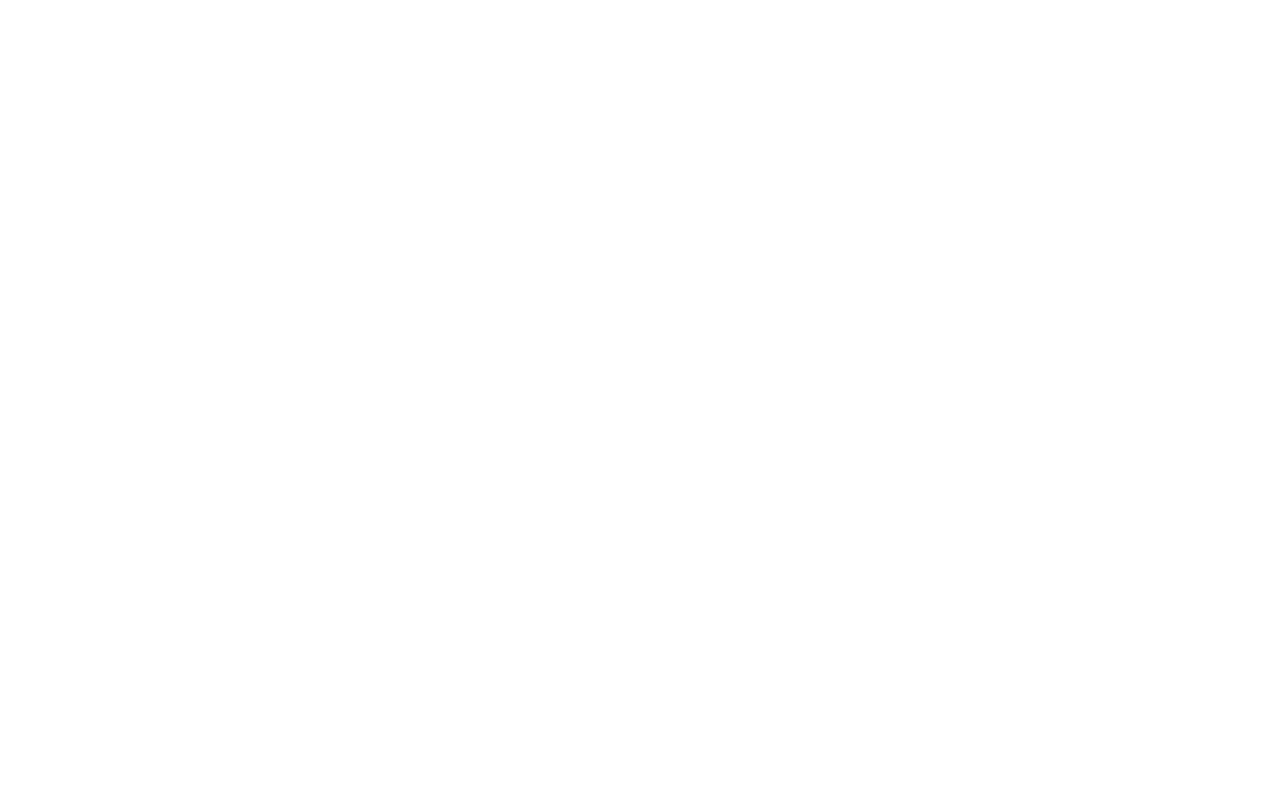
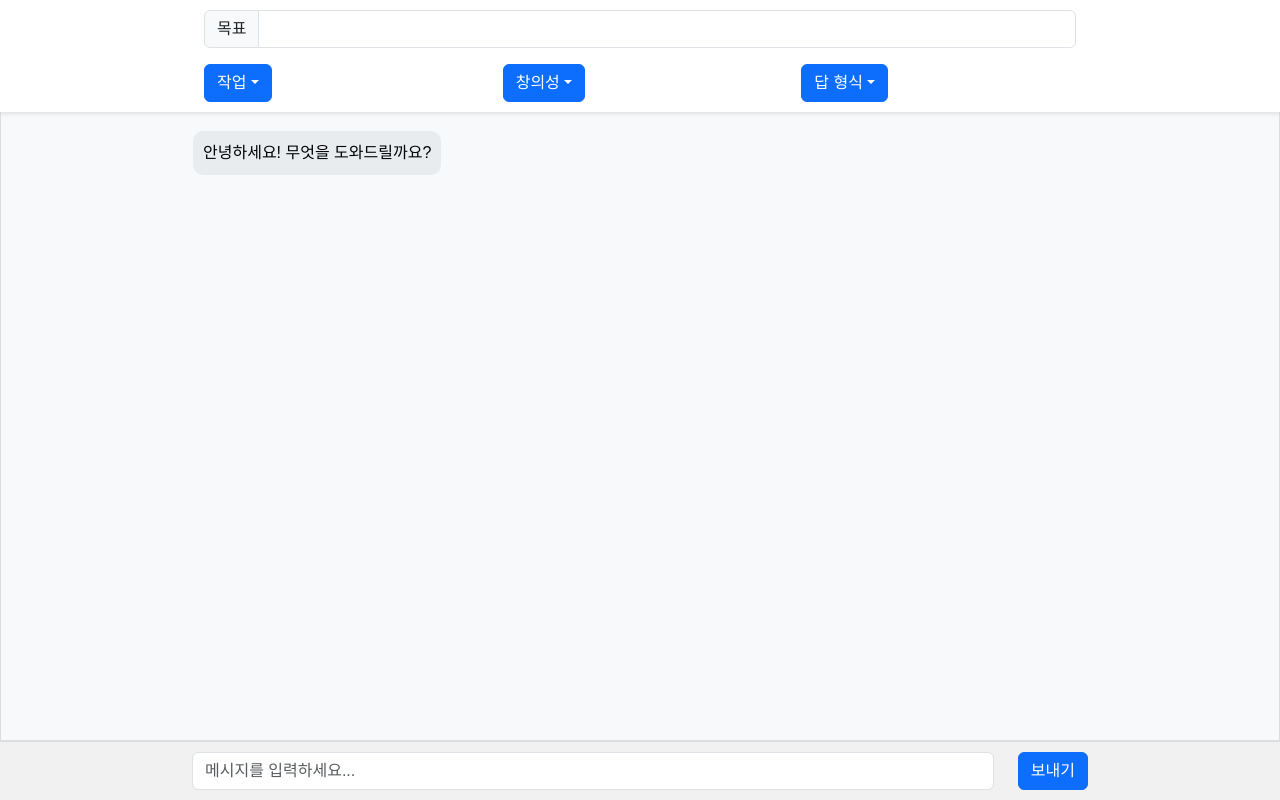
Before and after one commit to junwon515/personalized-chatbot-web, a Next.js app: page / in a window 1280 px wide. Built offline with nearby package versions, Linux system fonts and the light colour scheme.

Commit message:
design: 메인 페이지 및 상단 레이아웃 디자인

```diff
--- a/app/layout.js
+++ b/app/layout.js
@@ -1,5 +1,7 @@
+import 'bootstrap/dist/css/bootstrap.min.css';
 import localFont from "next/font/local";
 import "./globals.css";
+import CustomSetting from './ui/custom-setting';
 
 const geistSans = localFont({
   src: "./fonts/GeistVF.woff",
@@ -21,6 +23,9 @@
   return (
     <html lang="ko">
       <body className={`${geistSans.variable} ${geistMono.variable}`}>
+        <header>
+          <CustomSetting />
+        </header>
         {children}
       </body>
     </html>
--- a/app/page.js
+++ b/app/page.js
@@ -1,7 +1,74 @@
+"use client";
+
+import { useState, useRef, useEffect } from "react";
+import { Form, Button, Container, Row, Col } from "react-bootstrap";
+import styles from "./page.module.css";
+
 export default function Home() {
+  const [messages, setMessages] = useState([
+    { sender: "bot", text: "안녕하세요! 무엇을 도와드릴까요?" },
+  ]);
+  const [input, setInput] = useState("");
+
+  const messagesEndRef = useRef(null);
+
+  // 스크롤을 항상 아래로 유지
+  useEffect(() => {
+    messagesEndRef.current?.scrollIntoView({ behavior: "smooth" });
+  }, [messages]);
+
+  const handleSendMessage = () => {
+    if (!input.trim()) return;
+
+    const userMessage = { sender: "user", text: input };
+    setMessages((prevMessages) => [...prevMessages, userMessage]);
+
+    // 간단한 봇 응답 추가
+    const botResponse = { sender: "bot", text: "네, 알겠습니다!" };
+    setMessages((prevMessages) => [...prevMessages, botResponse]);
+
+    setInput("");
+  };
+
   return (
-    <div>
+    <Container
+      fluid
+      className={styles.container}
+    >
+      {/* 채팅 메시지 영역 */}
+      <div className={styles.chatMessages}>
+        {messages.map((msg, index) => (
+          <div
+            key={index}
+            className={`${styles.message} ${
+              msg.sender === "user" ? styles.userMessage : styles.botMessage
+            }`}
+          >
+            {msg.text}
+          </div>
+        ))}
+        <div ref={messagesEndRef} />
+      </div>
 
-    </div>
+      {/* 입력창 (아래 고정) */}
+      <Row className={styles.inputRow}>
+        <Col>
+          <Form.Control
+            type="text"
+            placeholder="메시지를 입력하세요..."
+            value={input}
+            onChange={(e) => setInput(e.target.value)}
+            onKeyDown={(e) => {
+              if (e.key === "Enter") handleSendMessage();
+            }}
+          />
+        </Col>
+        <Col xs="auto">
+          <Button onClick={handleSendMessage} variant="primary">
+            보내기
+          </Button>
+        </Col>
+      </Row>
+    </Container>
   );
 }
--- /dev/null
+++ b/app/page.module.css
@@ -0,0 +1,49 @@
+/* 메시지 박스 컨테이너 */
+.container {
+    margin-top: 10vh;
+    height: 90vh;
+    display: flex;
+    padding: 0;
+    flex-direction: column;
+}
+
+/* 채팅 메시지 영역 */
+.chatMessages {
+    flex: 1; /* 남은 공간을 채움 */
+    overflow-y: auto; /* 스크롤 활성화 */
+    display: flex;
+    flex-direction: column; /* 세로로 쌓임 */
+    gap: 50px; /* 메시지 간 간격 */
+    padding: 50px 15%;
+    background-color: #f8f9fa;
+    border: 1px solid #ddd;
+}
+
+/* 메시지 박스 스타일 */
+.message {
+    display: inline-block; /* 내용 크기에 맞춤 */
+    max-width: 80%; /* 메시지 박스 최대 너비 */
+    padding: 10px;
+    border-radius: 10px;
+    word-wrap: break-word; /* 긴 단어 줄바꿈 */
+    white-space: pre-wrap; /* 줄바꿈 유지 */
+}
+
+.userMessage {
+    background-color: #007bff;
+    color: white;
+    align-self: flex-end; /* 사용자 메시지 오른쪽 정렬 */
+}
+
+.botMessage {
+    background-color: #e9ecef;
+    color: black;
+    align-self: flex-start; /* 봇 메시지 왼쪽 정렬 */
+}
+
+/* 입력 영역 */
+.inputRow {
+    padding: 10px 15%;
+    background-color: #f1f1f1;
+    border-top: 1px solid #ddd;
+}
--- /dev/null
+++ b/app/ui/custom-setting.js
@@ -0,0 +1,51 @@
+'use client';
+
+import { useState } from 'react';
+import { Form, InputGroup, Dropdown, DropdownButton, Container, Row, Col } from 'react-bootstrap';
+import styles from "./custom-setting.module.css";
+
+export default function CustomSetting() {
+  const [goal, setGoal] = useState('');
+  const [task, setTask] = useState('');
+
+  return (
+    <div className={styles.page}>
+        <Container>
+            <Row>
+                <InputGroup className="mb-3">
+                    <InputGroup.Text id="inputGroup-sizing-default">
+                    목표
+                    </InputGroup.Text>
+                    <Form.Control
+                    aria-label="Default"
+                    aria-describedby="inputGroup-sizing-default"
+                    />
+                </InputGroup>
+            </Row>
+            <Row>
+                <Col>
+                    <DropdownButton id="dropdown-basic-button" title="작업">
+                        <Dropdown.Item href="">코딩</Dropdown.Item>
+                        <Dropdown.Item href="">보고서 작성</Dropdown.Item>
+                        <Dropdown.Item href="">회화 연습</Dropdown.Item>
+                    </DropdownButton>
+                </Col>
+                <Col>
+                    <DropdownButton id="dropdown-basic-button" title="창의성">
+                        <Dropdown.Item href="">기본</Dropdown.Item>
+                        <Dropdown.Item href="">창의적</Dropdown.Item>
+                        <Dropdown.Item href="">정확히</Dropdown.Item>
+                    </DropdownButton>
+                </Col>
+                <Col>
+                    <DropdownButton id="dropdown-basic-button" title="답 형식">
+                        <Dropdown.Item href="">기본</Dropdown.Item>
+                        <Dropdown.Item href="">자세히</Dropdown.Item>
+                        <Dropdown.Item href="">간단히</Dropdown.Item>
+                    </DropdownButton>
+                </Col>
+            </Row>
+        </Container>
+    </div>
+  );
+}
--- /dev/null
+++ b/app/ui/custom-setting.module.css
@@ -0,0 +1,10 @@
+.page {
+    position: fixed;
+    top: 0;
+    left: 0;
+    width: 100%;
+    z-index: 1000;
+    background-color: white;
+    box-shadow: 0 2px 4px rgba(0, 0, 0, 0.1);
+    padding: 10px 15%;
+}
```
Also changed, not shown: app/api/chat.js (added, +28 -0 lines).
